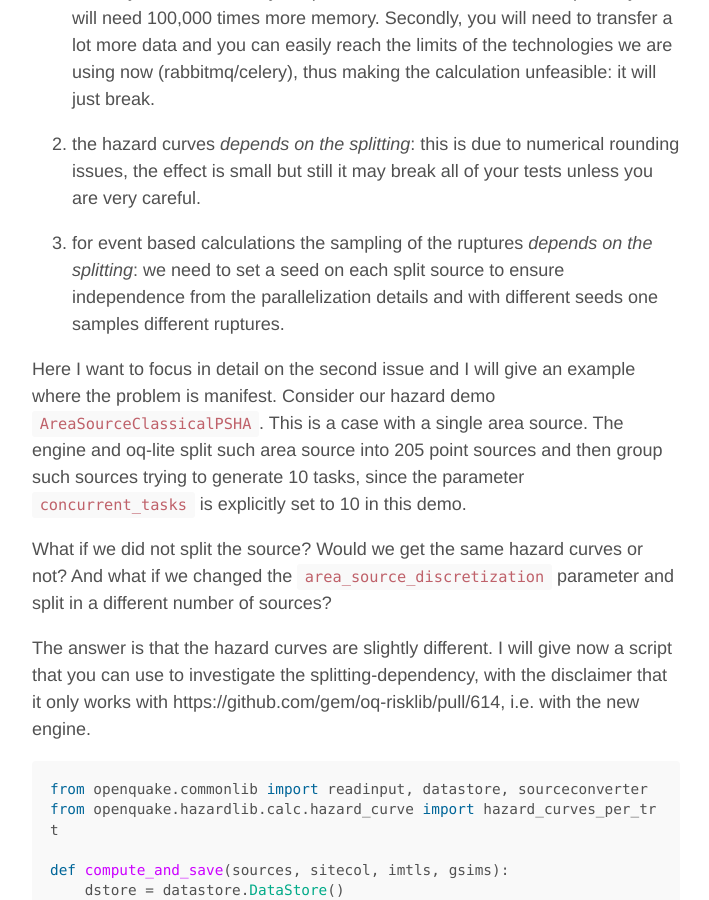
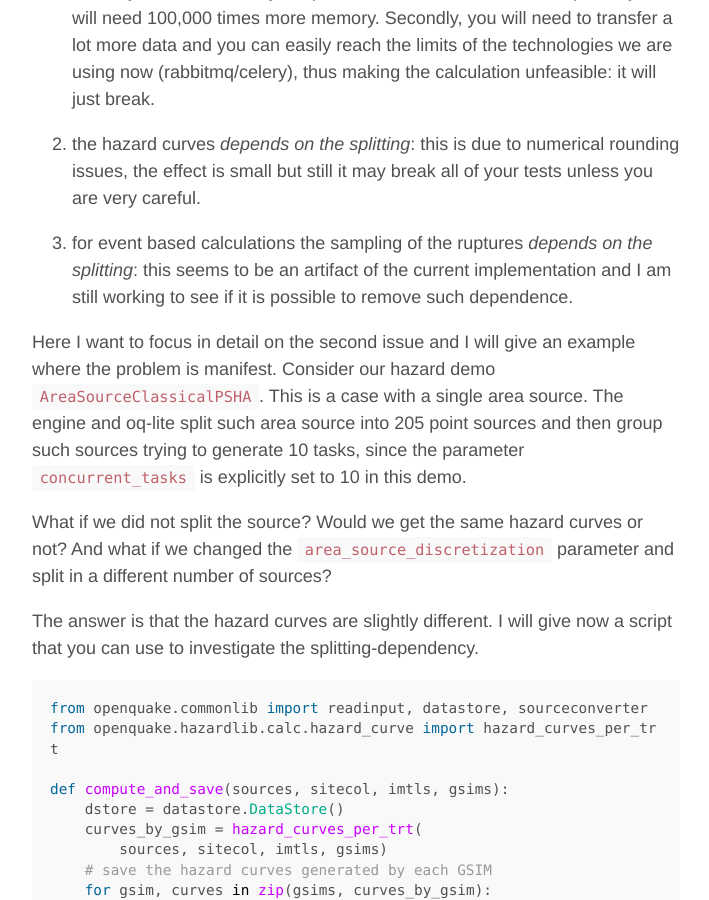
Before and after one commit to micheles/micheles.github.io, a Jekyll site: the page built from _posts/2016-01-10-to-split-or-not-to-split.md, in a window 1280 px wide and 900 px high, scrolled down 1059 px. Shown: the whole window, without its empty margins (284-993 px from the left). Built offline with Jekyll 4.4.1, drawn with Linux system fonts in a browser that asks for light colours; Markdown is read by kramdown in place of the engine named in the settings; comment, search, counter and statistics services are not loaded.

Commit message:
Noticed that the split dependency can be an artifact of the current implementation of the rupture calculator

````diff
--- a/_posts/2016-01-10-to-split-or-not-to-split.md
+++ b/_posts/2016-01-10-to-split-or-not-to-split.md
@@ -48,9 +48,9 @@
 tests unless you are very careful.
 
 3. for event based calculations the sampling of the ruptures
-*depends on the splitting*: we need to set a seed on each split source
-to ensure independence from the parallelization details and with
-different seeds one samples different ruptures.
+*depends on the splitting*: this seems to be an artifact of the current
+implementation and I am still working to see if it is possible to
+remove such dependence.
 
 Here I want to focus in detail on the second issue and I will give
 an example where the problem is manifest. Consider our hazard demo
@@ -64,9 +64,7 @@
 parameter and split in a different number of sources?
 
 The answer is that the hazard curves are slightly different. I will
-give now a script that you can use to investigate the splitting-dependency,
-with the disclaimer that it only works with
-https://github.com/gem/oq-risklib/pull/614, i.e. with the new engine.
+give now a script that you can use to investigate the splitting-dependency.
 
 ```python
 from openquake.commonlib import readinput, datastore, sourceconverter
````
